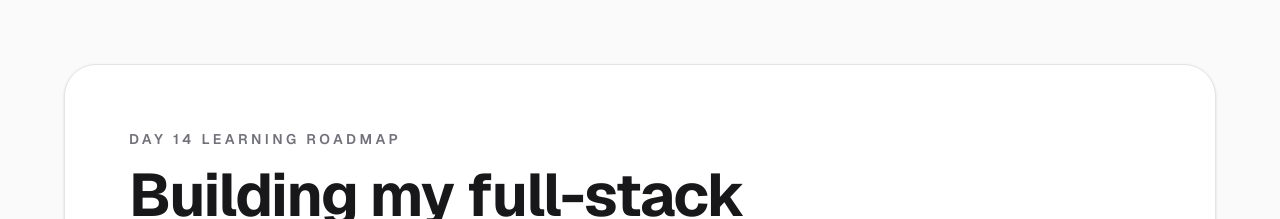
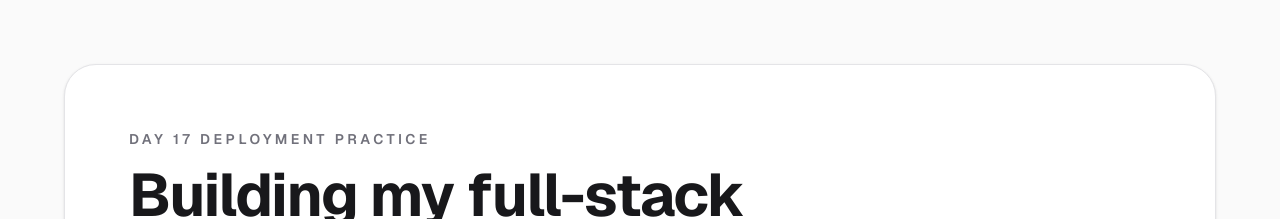
Before and after one commit to MahmoudElsanoor/fullstack-vibe-coding, a Next.js app in the folder projects/starter-nextjs-boilerplate/: page / in a window 1280 px wide. Shown: the top 219 px of the page. Built offline with nearby package versions, Linux system fonts and the light colour scheme.

Commit message:
Update landing page label for Day 17 deployment practice

```diff
--- a/projects/starter-nextjs-boilerplate/src/app/page.tsx
+++ b/projects/starter-nextjs-boilerplate/src/app/page.tsx
@@ -6,7 +6,7 @@ export default function Home() {
           <div className="flex flex-col gap-10 px-8 py-12 sm:px-12 lg:flex-row lg:items-end lg:justify-between lg:px-16 lg:py-16">
             <div className="max-w-3xl">
               <p className="text-sm font-semibold uppercase tracking-[0.25em] text-zinc-500 dark:text-zinc-400">
-                Day 14 learning roadmap
+                Day 17 deployment practice
               </p>
               <h1 className="mt-4 text-4xl font-bold tracking-tight sm:text-5xl lg:text-6xl">
                 Building my full-stack skills with Next.js, GitHub, VS Code,
```
